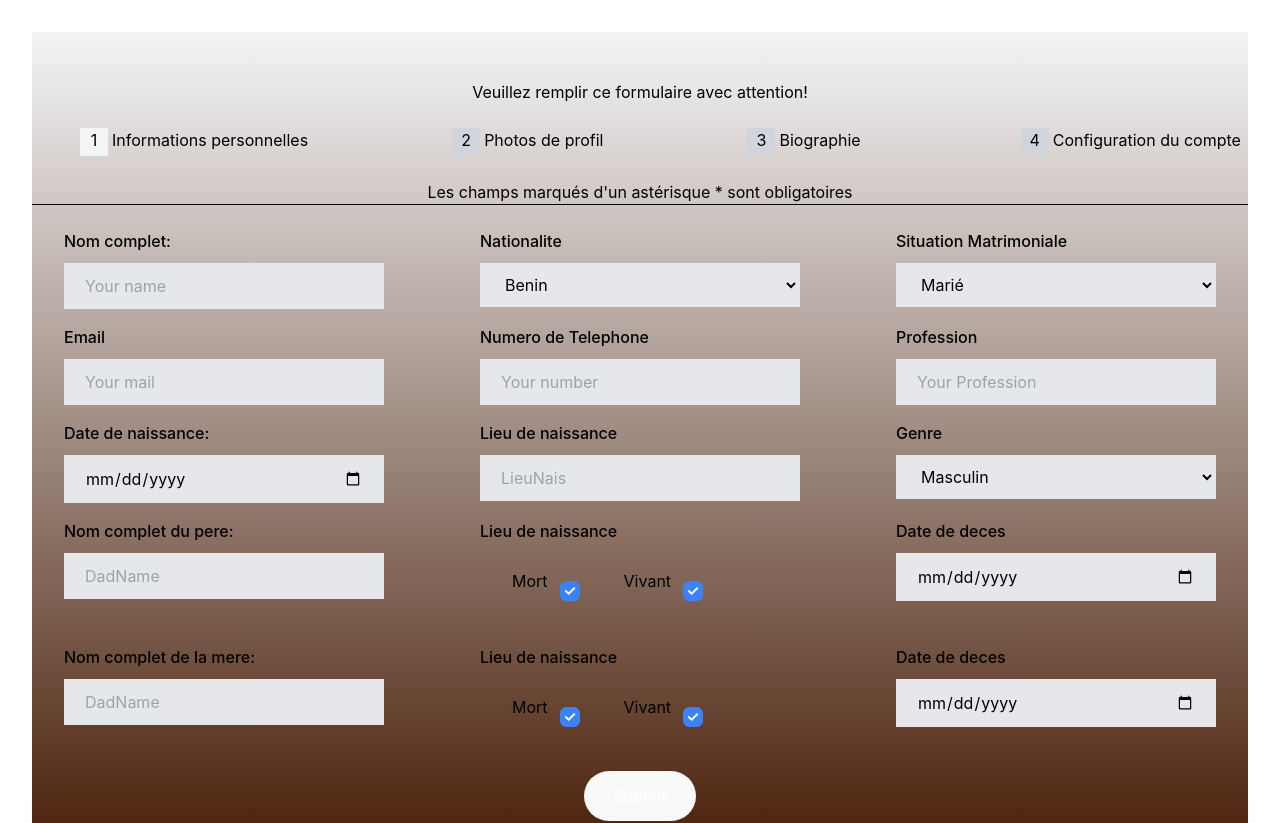
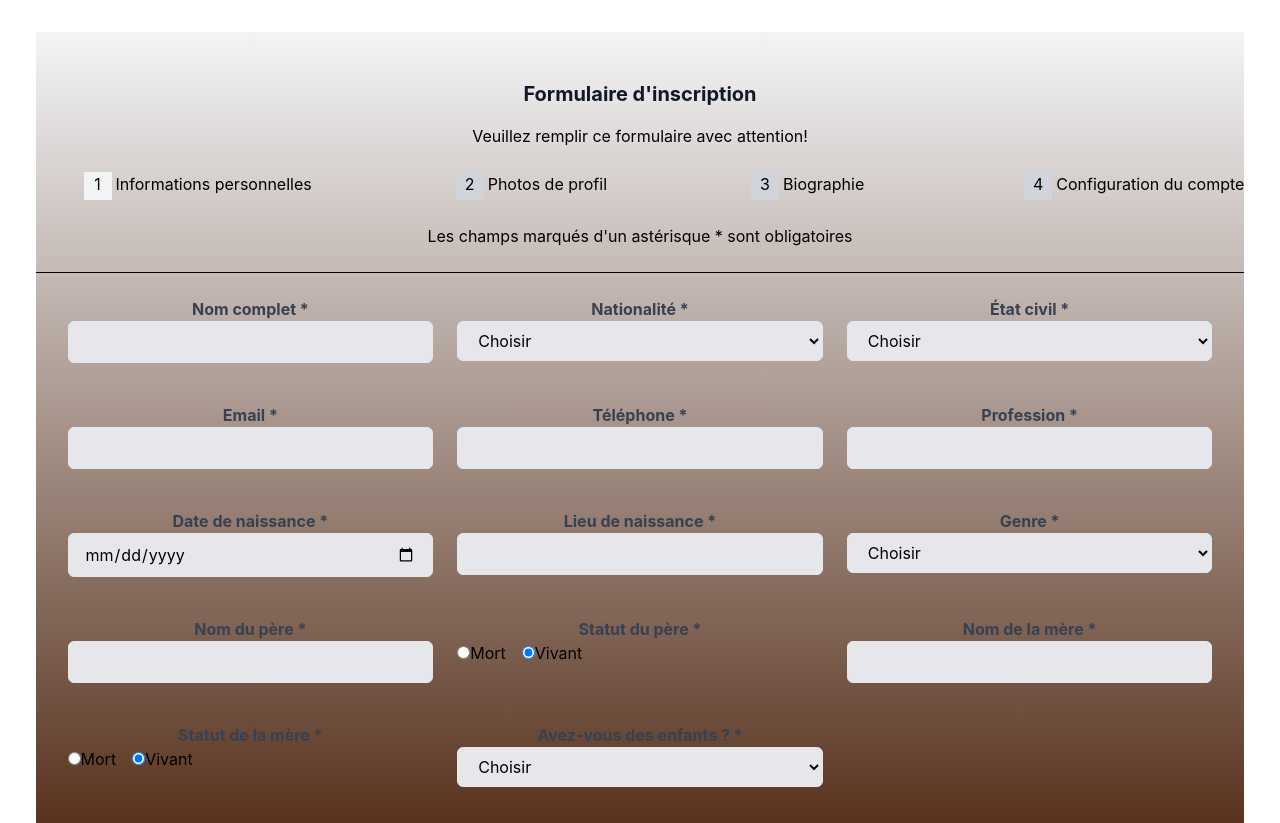
Before and after one commit to franckysnoows07/arbreG, a React (Vite) app in the folder arbre1/: page / in a window 1280 px wide. Shown: the top 823 px of the page. Built offline with nearby package versions, Linux system fonts and the light colour scheme.

Commit message:
new version

```diff
--- a/arbre1/src/pages/form1.jsx
+++ b/arbre1/src/pages/form1.jsx
@@ -1,8 +1,87 @@
-import React from "react";
-import { Checkbox } from "@material-tailwind/react";
-const FormElementInput = () => {
+import React, { useState } from "react";
+
+const FormulaireInscription = () => {
+  const [formData, setFormData] = useState({
+    nomComplet: "",
+    nationalite: "",
+    etatCivil: "",
+    email: "",
+    telephone: "",
+    profession: "",
+    dateNaissance: "",
+    lieuNaissance: "",
+    genre: "",
+    nomPere: "",
+    etatPere: "vivant",
+    dateDecesPere: "",
+    nomMere: "",
+    etatMere: "vivant",
+    dateDecesMere: "",
+    enfants: "",
+    nombreEnfants: "",
+  });
+
+  const [formValid, setFormValid] = useState(false);
+
+  const handleChange = (e) => {
+    setFormData({ ...formData, [e.target.name]: e.target.value });
+    validateForm();
+  };
+
+  const handleEtatChange = (e, parent) => {
+    setFormData({ ...formData, [e.target.name]: e.target.value });
+    if (e.target.value === "mort") {
+      if (parent === "pere") {
+        setFormData({ ...formData, etatPere: "mort" });
+      } else {
+        setFormData({ ...formData, etatMere: "mort" });
+      }
+    }
+    validateForm();
+  };
+
+  const validateForm = () => {
+    const requiredFields = Object.keys(formData).filter((key) => formData[key] === "");
+    setFormValid(requiredFields.length === 0);
+  };
+
+  const handleSubmit = (e) => {
+    e.preventDefault();
+    if (formValid) {
+      // Envoi des informations à la base de données
+      console.log("Données envoyées :", formData);
+      // Réinitialiser le formulaire
+      handleReset();
+    }
+  };
+
+  const handleReset = () => {
+    setFormData({
+      nomComplet: "",
+      nationalite: "",
+      etatCivil: "",
+      email: "",
+      telephone: "",
+      profession: "",
+      dateNaissance: "",
+      lieuNaissance: "",
+      genre: "",
+      nomPere: "",
+      etatPere: "vivant",
+      dateDecesPere: "",
+      nomMere: "",
+      etatMere: "vivant",
+      dateDecesMere: "",
+      enfants: "",
+      nombreEnfants: "",
+    });
+  };
+
   return (
     <section className='py-12 bg-gradient-to-b from-gray-100 to-amber-950 text-black'>
+      <form onSubmit={handleSubmit}>
+        <div className="entete">
+        <h4 className="mb-4 text-xl font-bold text-center text-gray-900">Formulaire d'inscription</h4>
           <div>
           <h4>Veuillez remplir ce formulaire avec attention!</h4><br />
           </div>
@@ -43,367 +122,283 @@ const FormElementInput = () => {
           </div><br />
           <div>
             <h4>Les champs marqués d'un astérisque * sont obligatoires</h4>
-      </div>
+          </div><br />
           <div className="h-px bg-black"></div><br />
-
-      <div className='container'>
-        <div className='-mx-4 flex flex-wrap'>
-          <DefaultColumn>
-            <NomComplet />
-          </DefaultColumn>
-
-          <DefaultColumn>
-            <Nationalite />
-          </DefaultColumn>
-
-          <DefaultColumn>
-            <SituationMatriomoniale />
-          </DefaultColumn>
-
-          <DefaultColumn>
-            <Email />
-          </DefaultColumn>
-
-          <DefaultColumn>
-            <PhoneNumber />
-          </DefaultColumn>
-
-          <DefaultColumn>
-            <Profession />
-          </DefaultColumn>
-
-          <DefaultColumn>
-            <Birthday />
-          </DefaultColumn>
-
-          <DefaultColumn>
-            <LieuNais />
-          </DefaultColumn>
-
-          <DefaultColumn>
-            <Genre />
-          </DefaultColumn>
-
-          <DefaultColumn>
-            <DadName />
-          </DefaultColumn>
-
-          <DefaultColumn>
-            <Vmort />
-          </DefaultColumn>
-
-          <DefaultColumn>
-            <DeathDate />
-          </DefaultColumn>
-
-          <DefaultColumn>
-            <MumName />
-          </DefaultColumn>
-
-          <DefaultColumn>
-            <Vmorte />
-          </DefaultColumn>
-
-          <DefaultColumn>
-            <DeathDat />
-          </DefaultColumn>
-        </div>
         </div>
 
-      <div className='button'>
-        <DarkRoundedButton/>
+        {/* Principal grid */}
+        <div className="grid grid-cols-2 md:grid-cols-3 gap-6 px-8">
+          {/* Première colonne */}
+          <div className="flex flex-col mb-4">
+            <label className="font-bold text-gray-700">Nom complet *</label>
+            <input
+              type="text"
+              name="nomComplet"
+              value={formData.nomComplet}
+              onChange={handleChange}
+              required
+              className="bg-gray-200 border py-2 px-4 rounded-md"
+            />
           </div>
+
+          <div className="flex flex-col mb-4">
+            <label className="font-bold text-gray-700">Nationalité *</label>
+            <select
+              name="nationalite"
+              value={formData.nationalite}
+              onChange={handleChange}
+              required
+              className="bg-gray-200 border py-2 px-4 rounded-md"
+            >
+              <option value="">Choisir</option>
+              <option value="Benin">Bénin</option>
+              <option value="Togo">Togo</option>
+            </select>
+          </div>
+
+          <div className="flex flex-col mb-4">
+            <label className="font-bold text-gray-700">État civil *</label>
+            <select
+              name="etatCivil"
+              value={formData.etatCivil}
+              onChange={handleChange}
+              required
+              className="bg-gray-200 border py-2 px-4 rounded-md"
+            >
+              <option value="">Choisir</option>
+              <option value="Marie">Marié</option>
+              <option value="Celibataire">Célibataire</option>
+            </select>
+          </div>
+
+          {/* Deuxième colonne */}
+          <div className="flex flex-col mb-4">
+            <label className="font-bold text-gray-700">Email *</label>
+            <input
+              type="email"
+              name="email"
+              value={formData.email}
+              onChange={handleChange}
+              required
+              className="bg-gray-200 border py-2 px-4 rounded-md"
+            />
+          </div>
+
+          <div className="flex flex-col mb-4">
+            <label className="font-bold text-gray-700">Téléphone *</label>
+            <input
+              type="tel"
+              name="telephone"
+              value={formData.telephone}
+              onChange={handleChange}
+              required
+              className="bg-gray-200 border py-2 px-4 rounded-md"
+            />
+          </div>
+
+          <div className="flex flex-col mb-4">
+            <label className="font-bold text-gray-700">Profession *</label>
+            <input
+              type="text"
+              name="profession"
+              value={formData.profession}
+              onChange={handleChange}
+              required
+              className="bg-gray-200 border py-2 px-4 rounded-md"
+            />
+          </div>
+
+          {/* Troisième colonne */}
+          <div className="flex flex-col mb-4">
+            <label className="font-bold text-gray-700">Date de naissance *</label>
+            <input
+              type="date"
+              name="dateNaissance"
+              value={formData.dateNaissance}
+              onChange={handleChange}
+              required
+              className="bg-gray-200 border py-2 px-4 rounded-md"
+            />
+          </div>
+
+          <div className="flex flex-col mb-4">
+            <label className="font-bold text-gray-700">Lieu de naissance *</label>
+            <input
+              type="text"
+              name="lieuNaissance"
+              value={formData.lieuNaissance}
+              onChange={handleChange}
+              required
+              className="bg-gray-200 border py-2 px-4 rounded-md"
+            />
+          </div>
+
+          <div className="flex flex-col mb-4">
+            <label className="font-bold text-gray-700">Genre *</label>
+            <select
+              name="genre"
+              value={formData.genre}
+              onChange={handleChange}
+              required
+              className="bg-gray-200 border py-2 px-4 rounded-md"
+            >
+              <option value="">Choisir</option>
+              <option value="Masculin">Masculin</option>
+              <option value="Feminin">Féminin</option>
+            </select>
+          </div>
+
+          {/* Quatrième rangée (commence avec 2 colonnes) */}
+          <div className="flex flex-col mb-4">
+            <label className="font-bold text-gray-700">Nom du père *</label>
+            <input
+              type="text"
+              name="nomPere"
+              value={formData.nomPere}
+              onChange={handleChange}
+              required
+              className="bg-gray-200 border py-2 px-4 rounded-md"
+            />
+          </div>
+
+          <div className="flex flex-col mb-4">
+            <label className="font-bold text-gray-700">Statut du père *</label>
+            <div className="flex items-center space-x-4">
+              <label>
+                <input
+                  type="radio"
+                  name="etatPere"
+                  value="mort"
+                  checked={formData.etatPere === "mort"}
+                  onChange={(e) => handleEtatChange(e, "pere")}
+                  required
+                />
+                Mort
+              </label>
+              <label>
+                <input
+                  type="radio"
+                  name="etatPere"
+                  value="vivant"
+                  checked={formData.etatPere === "vivant"}
+                  onChange={(e) => handleEtatChange(e, "pere")}
+                />
+                Vivant
+              </label>
+            </div>
+            {formData.etatPere === "mort" && (
+              <input
+                type="date"
+                name="dateDecesPere"
+                value={formData.dateDecesPere}
+                onChange={handleChange}
+                required
+                className="w-full bg-gray-200 border py-2 px-4 rounded-md mt-2"
+              />
+            )}
+          </div>
+
+          {/* Nom de la mère et son statut */}
+          <div className="flex flex-col mb-4">
+            <label className="font-bold text-gray-700">Nom de la mère *</label>
+            <input
+              type="text"
+              name="nomMere"
+              value={formData.nomMere}
+              onChange={handleChange}
+              required
+              className="bg-gray-200 border py-2 px-4 rounded-md"
+            />
+          </div>
+
+          <div className="flex flex-col mb-4">
+            <label className="font-bold text-gray-700">Statut de la mère *</label>
+            <div className="flex items-center space-x-4">
+              <label>
+                <input
+                  type="radio"
+                  name="etatMere"
+                  value="mort"
+                  checked={formData.etatMere === "mort"}
+                  onChange={(e) => handleEtatChange(e, "mere")}
+                  required
+                />
+                Mort
+              </label>
+              <label>
+                <input
+                  type="radio"
+                  name="etatMere"
+                  value="vivant"
+                  checked={formData.etatMere === "vivant"}
+                  onChange={(e) => handleEtatChange(e, "mere")}
+                />
+                Vivant
+              </label>
+            </div>
+            {formData.etatMere === "mort" && (
+              <input
+                type="date"
+                name="dateDecesMere"
+                value={formData.dateDecesMere}
+                onChange={handleChange}
+                required
+                className="w-full bg-gray-200 border py-2 px-4 rounded-md mt-2"
+              />
+            )}
+          </div>
+
+          {/* Enfants */}
+          <div className="flex flex-col mb-4">
+            <label className="font-bold text-gray-700">Avez-vous des enfants ? *</label>
+            <select
+              name="enfants"
+              value={formData.enfants}
+              onChange={handleChange}
+              required
+              className="bg-gray-200 border py-2 px-4 rounded-md"
+            >
+              <option value="">Choisir</option>
+              <option value="Oui">Oui</option>
+              <option value="Non">Non</option>
+            </select>
+          </div>
+
+          {formData.enfants === "Oui" && (
+            <div className="flex flex-col mb-4">
+              <label className="font-bold text-gray-700">Nombre d'enfants *</label>
+              <input
+                type="number"
+                name="nombreEnfants"
+                value={formData.nombreEnfants}
+                onChange={handleChange}
+                required
+                className="bg-gray-200 border py-2 px-4 rounded-md"
+              />
+            </div>
+          )}
+        </div>
+
+        {/* Boutons de soumission et d'annulation */}
+        <div className="flex justify-center space-x-20 mt-8">
+          <button
+            type="button"
+            onClick={handleReset}
+            className="py-2 px-4 bg-red-500 text-white rounded-md hover:bg-red-600"
+          >
+            Annuler
+          </button>
+          <button
+            type="submit"
+            disabled={!formValid}
+            className={`py-2 px-4 rounded-md text-white ${formValid ? "bg-blue-500 hover:bg-blue-600" : "bg-gray-400 cursor-not-allowed"}`}
+          >
+            Continuer
+          </button>
+        </div>
+      </form>
     </section>
-  )
+  );
 };
 
-export default FormElementInput;
-
-const DefaultColumn = ({ children }) => {
-  return (
-    <div className='w-full px-4 md:w-1/2 lg:w-1/3'>
-      <div className='mb-4 mr-8 ml-8'>{children}</div>
-    </div>
-
-
-  )
-}
-
-  const NomComplet = () => {
-    return (
-      <>
-        <label className='mb-[10px] block text-base font-medium text-dark dark:text-black text-left'>
-          Nom complet:
-        </label>
-        <input
-          type='text'
-          placeholder='Your name'
-          className='w-full bg-gray-200 border border-stroke dark:border-black py-[10px] px-5
-          text-black outline-none transition focus:border-primary active:border-primary
-            disabled:cursor-default disabled:bg-gray-2 disabled:border-gray-2'
-        />
-      </>
-    )
-  }
-
-  const Nationalite = () => {
-    return (
-      <>
-        <label className='mb-[10px] block text-base font-medium text-dark dark:text-black text-left'>
-          Nationalite
-        </label>
-        <div className='relative z-20'>
-          <select className='w-full bg-gray-200 border border-stroke dark:border-black py-[10px] px-5
-          text-black outline-none transition focus:border-primary active:border-primary
-            disabled:cursor-default disabled:bg-gray-2 disabled:border-gray-2'>
-            <option value='' className='dark:bg-dark-2'>Benin</option>
-            <option value='' className='dark:bg-dark-2'>Togo</option>
-            <option value='' className='dark:bg-dark-2'>Chine</option>
-          </select>
-          <span className='absolute right-4 top-1/2 z-10 mt-[-2px] h-[10px] w-[10px] -translate-y-1/2 rotate-45 border-r-2 border-b-2 border-body-color'></span>
-        </div>
-      </>
-    )
-  }
-
-  const SituationMatriomoniale = () => {
-    return (
-      <>
-        <label className='mb-[10px] block text-base font-medium text-dark dark:text-black text-left'>
-          Situation Matrimoniale
-        </label>
-        <div className='relative z-20'>
-          <select className='w-full bg-gray-200 border border-stroke dark:border-black py-[10px] px-5
-          text-black outline-none transition focus:border-primary active:border-primary
-            disabled:cursor-default disabled:bg-gray-2 disabled:border-gray-2'>
-            <option value='' className='dark:bg-dark-2'>Marié</option>
-            <option value='' className='dark:bg-dark-2'>Célibataire</option>
-            <option value='' className='dark:bg-dark-2'>Autre</option>
-          </select>
-          <span className='absolute right-4 top-1/2 z-10 mt-[-2px] h-[10px] w-[10px] -translate-y-1/2 rotate-45 border-r-2 border-b-2 border-body-color'></span>
-        </div>
-      </>
-    )
-  }
-
-  const Email = () => {
-    return (
-      <>
-        <label className='mb-[10px] block text-base font-medium text-dark dark:text-black text-left'>
-          Email
-        </label>
-        <input
-          type='text'
-          placeholder='Your mail'
-          className='w-full bg-gray-200 border border-stroke dark:border-black py-[10px] px-5
-          text-black outline-none transition focus:border-primary active:border-primary
-            disabled:cursor-default disabled:bg-gray-2 disabled:border-gray-2'
-        />
-      </>
-    )
-  }
-
-  const PhoneNumber = () => {
-    return (
-      <>
-        <label className='mb-[10px] block text-base font-medium text-dark dark:text-black text-left'>
-          Numero de Telephone
-        </label>
-        <input
-          type='int'
-          placeholder='Your number'
-          className='w-full bg-gray-200 border border-stroke dark:border-black py-[10px] px-5
-          text-black outline-none transition focus:border-primary active:border-primary
-            disabled:cursor-default disabled:bg-gray-2 disabled:border-gray-2'
-        />
-      </>
-    )
-  }
-
-  const Profession = () => {
-    return (
-      <>
-        <label className='mb-[10px] block text-base font-medium text-dark dark:text-black text-left'>
-          Profession
-        </label>
-        <input
-          type='text'
-          placeholder='Your Profession'
-          className='w-full bg-gray-200 border border-stroke dark:border-black py-[10px] px-5
-          text-black outline-none transition focus:border-primary active:border-primary
-            disabled:cursor-default disabled:bg-gray-2 disabled:border-gray-2'
-        />
-      </>
-    )
-  }
-
-  const Birthday = () => {
-    return (
-      <>
-        <label className='mb-[10px] block text-base font-medium text-dark dark:text-black text-left'>
-          Date de naissance:
-        </label>
-        <input
-          type='date'
-          placeholder='Birthday'
-          className='w-full bg-gray-200 border border-stroke dark:border-black py-[10px] px-5
-          text-black outline-none transition focus:border-primary active:border-primary
-            disabled:cursor-default disabled:bg-gray-2 disabled:border-gray-2'
-        />
-      </>
-    )
-  }
-
-  const LieuNais = () => {
-    return (
-      <>
-        <label className='mb-[10px] block text-base font-medium text-dark dark:text-black text-left'>
-          Lieu de naissance
-        </label>
-        <input
-          type='text'
-          placeholder='LieuNais'
-          className='w-full bg-gray-200 border border-stroke dark:border-black py-[10px] px-5
-          text-black outline-none transition focus:border-primary active:border-primary
-            disabled:cursor-default disabled:bg-gray-2 disabled:border-gray-2'
-        />
-      </>
-    )
-  }
-
-  const Genre = () => {
-    return (
-      <>
-        <label className='mb-[10px] block text-base font-medium text-dark dark:text-black text-left'>
-          Genre
-        </label>
-        <div className='relative z-20'>
-          <select className='w-full bg-gray-200 border border-stroke dark:border-black py-[10px] px-5
-          text-black outline-none transition focus:border-primary active:border-primary
-            disabled:cursor-default disabled:bg-gray-2 disabled:border-gray-2'>
-            <option value='' className='dark:bg-dark-2'>Masculin</option>
-            <option value='' className='dark:bg-dark-2'>Feminin</option>
-            <option value='' className='dark:bg-dark-2'>Autre</option>
-          </select>
-          <span className='absolute right-4 top-1/2 z-10 mt-[-2px] h-[10px] w-[10px] -translate-y-1/2 rotate-45 border-r-2 border-b-2 border-body-color'></span>
-        </div>
-      </>
-    )
-  }
-  const DadName = () => {
-    return (
-      <>
-        <label className='mb-[10px] block text-base font-medium text-dark dark:text-black text-left'>
-          Nom complet du pere:
-        </label>
-        <input
-          type='text'
-          placeholder='DadName'
-          className='w-full bg-gray-200 border border-stroke dark:border-black py-[10px] px-5
-          text-black outline-none transition focus:border-primary active:border-primary
-            disabled:cursor-default disabled:bg-gray-2 disabled:border-gray-2'
-        />
-      </>
-    )
-  }
-
-  const Vmort = () => {
-    return (
-      <>
-        <label className='mb-[10px] block text-base font-medium text-dark dark:text-black text-left'>
-          Lieu de naissance
-        </label>
-        <div className="flex px-8">
-          <div className="flex py-4 mr-8">
-            <h4>Mort</h4>
-            <Checkbox color="blue" defaultChecked />
-          </div>
-          <div className="flex py-4">
-            <h4>Vivant</h4>
-            <Checkbox color="blue" defaultChecked />
-          </div>
-
-        </div>
-      </>
-    )
-  }
-
-  const DeathDate = () => {
-    return (
-      <>
-        <label className='mb-[10px] block text-base font-medium text-dark dark:text-black text-left'>
-          Date de deces
-        </label>
-        <input
-          type='date'
-          placeholder='Date de deces'
-          className='w-full bg-gray-200 border border-stroke dark:border-black py-[10px] px-5
-          text-black outline-none transition focus:border-primary active:border-primary
-            disabled:cursor-default disabled:bg-gray-2 disabled:border-gray-2'
-        />
-      </>
-    )
-  }
-
-  const MumName = () => {
-    return (
-      <>
-        <label className='mb-[10px] block text-base font-medium text-dark dark:text-black text-left'>
-          Nom complet de la mere:
-        </label>
-        <input
-          type='text'
-          placeholder='DadName'
-          className='w-full bg-gray-200 border border-stroke dark:border-black py-[10px] px-5
-          text-black outline-none transition focus:border-primary active:border-primary
-            disabled:cursor-default disabled:bg-gray-2 disabled:border-gray-2'
-        />
-      </>
-    )
-  }
-
-  const Vmorte = () => {
-    return (
-      <>
-        <label className='mb-[10px] block text-base font-medium text-dark dark:text-black text-left'>
-          Lieu de naissance
-        </label>
-        <div className="flex px-8">
-          <div className="flex py-4 mr-8">
-            <h4>Mort</h4>
-            <Checkbox color="blue" defaultChecked />
-          </div>
-          <div className="flex py-4">
-            <h4>Vivant</h4>
-            <Checkbox color="blue" defaultChecked />
-          </div>
-
-        </div>
-      </>
-    )
-  }
-
-  const DeathDat = () => {
-    return (
-      <>
-        <label className='mb-[10px] block text-base font-medium text-dark dark:text-black text-left'>
-          Date de deces
-        </label>
-        <input
-          type='date'
-          placeholder='Date de deces'
-          className='w-full bg-gray-200 border border-stroke dark:border-black py-[10px] px-5
-          text-black outline-none transition focus:border-primary active:border-primary
-            disabled:cursor-default disabled:bg-gray-2 disabled:border-gray-2'
-        />
-      </>
-    )
-  }
-
-  const DarkRoundedButton = () => {
-    return (
-      <button className='bg-dark dark:bg-amber-950 border-dark dark:border-amber-950 border rounded-full inline-flex items-center justify-center py-3 px-7 text-center text-base font-medium text-white hover:bg-body-color hover:border-body-color disabled:bg-gray-3 disabled:border-gray-3 disabled:text-dark-5'>
-        Submit
-      </button>
-    )
-  }
+export default FormulaireInscription;
```
Lines whose indentation alone changed are shown as unchanged.
